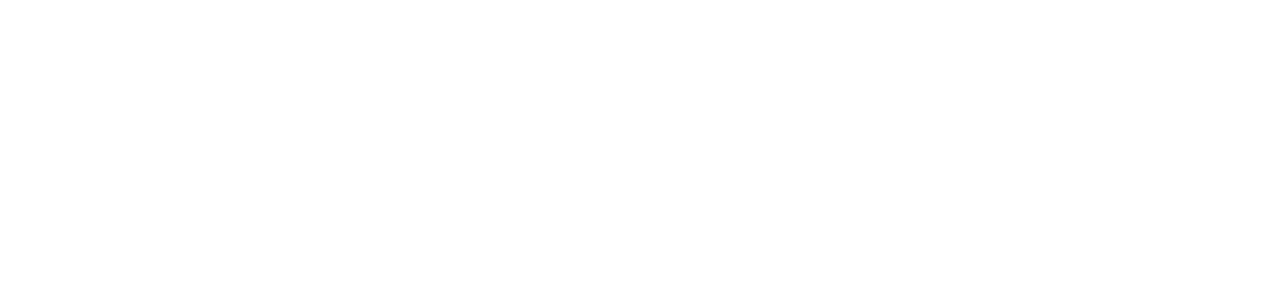
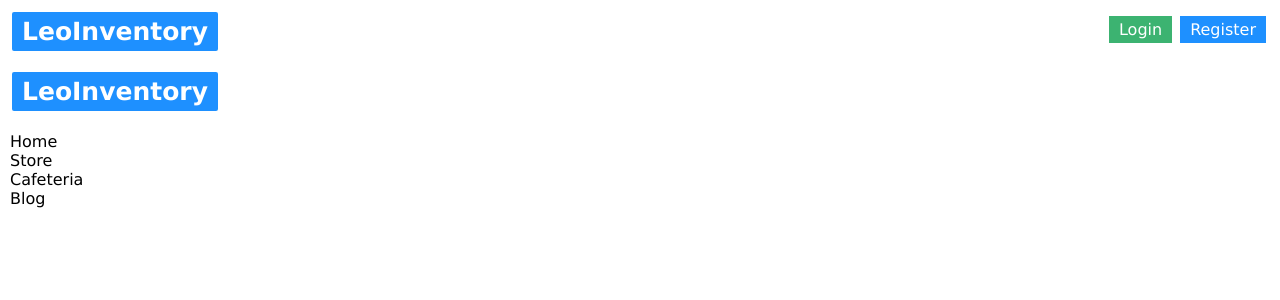
Before and after one commit to Leo-Malay/LeoMalay-ReactJS, a React (Create React App) app: page /Inventory/Billing in a window 1280 px wide. Shown: the top 300 px of the page. Built offline with nearby package versions, Linux system fonts and the light colour scheme.

Commit message:
Route Structure Changed. Created a differet route folder. Add new Service i.e. Inventory

```diff
--- a/src/App.js
+++ b/src/App.js
@@ -2,44 +2,23 @@ import { BrowserRouter, Route } from "react-router-dom";
 import "./css/App.css";
 import "./css/Color.css";
 import Home from "./views/Home";
-import Login from "./views/auth/Login";
-import Account from "./views/auth/Account";
-import NewAccount from "./views/auth/NewAccount";
-import UpdatePassword from "./views/auth/UpdatePassword";
-import Cart from "./views/store/Cart";
-import Product from "./views/store/Product";
-import Store from "./views/store/Store";
-import Order from "./views/store/Order";
-import Blog from "./views/blog/Blog";
-import BlogRead from "./views/blog/BlogRead";
-import BlogWrite from "./views/blog/BlogWrite";
-import Cafeteria from "./views/cafeteria/Cafeteria";
+import AuthRoute from "./routes/Auth";
+import BlogRoute from "./routes/Blog";
+import CafeteriaRoute from "./routes/Cafeteria";
+import StoreRoute from "./routes/Store";
+import InventoryRoute from "./routes/Inventory";
 const App = () => {
     return (
         <BrowserRouter>
-            {/* Authentication */}
             <Route exact path="/" component={Home} />
-            <Route exact path="/Auth/Login" component={Login} />
-            <Route exact path="/Auth/Account" component={Account} />
-            <Route exact path="/Auth/NewAccount" component={NewAccount} />
-            <Route
-                exact
-                path="/Auth/UpdatePassword"
-                component={UpdatePassword}
-            />
-            {/* Store */}
-            <Route exact path="/Store" component={Store} />
-            <Route exact path="/Store/Product/:id" component={Product} />
-            <Route exact path="/Store/Cart" component={Cart} />
-            <Route exact path="/Store/Order" component={Order} />
-            {/* Blog */}
-            <Route exact path="/Blog" component={Blog} />
-            <Route exact path="/Blog/BlogRead/:id" component={BlogRead} />
-            <Route exact path="/Blog/BlogWrite" component={BlogWrite} />
-            {/* Cafeteria */}
-            <Route exact path="/Cafeteria" component={Cafeteria} />
+            {/** Product Based */}
+            <AuthRoute />
+            <BlogRoute />
+            <CafeteriaRoute />
+            <StoreRoute />
+            {/** Service Based */}
+            <InventoryRoute />
         </BrowserRouter>
     );
 };
-
 export default App;
--- /dev/null
+++ b/src/routes/Auth.js
@@ -0,0 +1,21 @@
+import { Switch, Route } from "react-router-dom";
+import Login from "../views/auth/Login";
+import Account from "../views/auth/Account";
+import NewAccount from "../views/auth/NewAccount";
+import UpdatePassword from "../views/auth/UpdatePassword";
+const AuthRoute = () => {
+    return (
+        <Switch className="AuthRoute">
+            <Route exact path="/Auth/Login" component={Login} />
+            <Route exact path="/Auth/Account" component={Account} />
+            <Route exact path="/Auth/NewAccount" component={NewAccount} />
+            <Route
+                exact
+                path="/Auth/UpdatePassword"
+                component={UpdatePassword}
+            />
+        </Switch>
+    );
+};
+
+export default AuthRoute;
--- /dev/null
+++ b/src/routes/Blog.js
@@ -0,0 +1,15 @@
+import { Switch, Route } from "react-router-dom";
+import Blog from "../views/blog/Blog";
+import BlogRead from "../views/blog/BlogRead";
+import BlogWrite from "../views/blog/BlogWrite";
+const BlogRoute = () => {
+    return (
+        <Switch className="BlogRoute">
+            <Route exact path="/Blog" component={Blog} />
+            <Route exact path="/Blog/BlogRead/:id" component={BlogRead} />
+            <Route exact path="/Blog/BlogWrite" component={BlogWrite} />
+        </Switch>
+    );
+};
+
+export default BlogRoute;
--- /dev/null
+++ b/src/routes/Cafeteria.js
@@ -0,0 +1,11 @@
+import { Switch, Route } from "react-router-dom";
+import Cafeteria from "../views/cafeteria/Cafeteria";
+const CafeteriaRoute = () => {
+    return (
+        <Switch className="CafeteriaRoute">
+            <Route exact path="/Cafeteria" component={Cafeteria} />
+        </Switch>
+    );
+};
+
+export default CafeteriaRoute;
--- /dev/null
+++ b/src/routes/Inventory.js
@@ -0,0 +1,17 @@
+/** Inventory Service */
+import { Switch, Route } from "react-router-dom";
+import Dashboard from "../views/services/inventory/Dashboard";
+import Billing from "../views/services/inventory/Billing";
+import Stock from "../views/services/inventory/Stock";
+
+const InventoryRoute = () => {
+    return (
+        <Switch className="InventoryRoute">
+            <Route exact path="/Inventory" component={Dashboard} />;
+            <Route exact path="/Inventory/Billing" component={Billing} />;
+            <Route exact path="/Inventory/Stock" component={Stock} />;
+        </Switch>
+    );
+};
+
+export default InventoryRoute;
--- /dev/null
+++ b/src/routes/Store.js
@@ -0,0 +1,17 @@
+import { Switch, Route } from "react-router-dom";
+import Cart from "../views/store/Cart";
+import Product from "../views/store/Product";
+import Store from "../views/store/Store";
+import Order from "../views/store/Order";
+const StoreRoute = () => {
+    return (
+        <Switch className="StoreRoute">
+            <Route exact path="/Store" component={Store} />
+            <Route exact path="/Store/Product/:id" component={Product} />
+            <Route exact path="/Store/Cart" component={Cart} />
+            <Route exact path="/Store/Order" component={Order} />
+        </Switch>
+    );
+};
+
+export default StoreRoute;
--- /dev/null
+++ b/src/views/services/inventory/Billing.js
@@ -0,0 +1,23 @@
+import Header from "../../../components/Header";
+import Footer from "../../../components/Footer";
+const Billing = () => {
+    return (
+        <div className="Billing">
+            <Header
+                props={{
+                    title: "LeoInventory",
+                    color: "primary",
+                    type: "Inventory",
+                }}
+            />
+            <Footer
+                props={{
+                    title: "LeoInventory",
+                    color: "primary",
+                    type: "Inventory",
+                }}
+            />
+        </div>
+    );
+};
+export default Billing;
--- /dev/null
+++ b/src/views/services/inventory/Dashboard.js
@@ -0,0 +1,23 @@
+import Header from "../../../components/Header";
+import Footer from "../../../components/Footer";
+const Dashboard = () => {
+    return (
+        <div className="Dashboard">
+            <Header
+                props={{
+                    title: "LeoInventory",
+                    color: "primary",
+                    type: "Inventory",
+                }}
+            />
+            <Footer
+                props={{
+                    title: "LeoInventory",
+                    color: "primary",
+                    type: "Inventory",
+                }}
+            />
+        </div>
+    );
+};
+export default Dashboard;
--- /dev/null
+++ b/src/views/services/inventory/Stock.js
@@ -0,0 +1,23 @@
+import Header from "../../../components/Header";
+import Footer from "../../../components/Footer";
+const Stock = () => {
+    return (
+        <div className="Stock">
+            <Header
+                props={{
+                    title: "LeoInventory",
+                    color: "primary",
+                    type: "Inventory",
+                }}
+            />
+            <Footer
+                props={{
+                    title: "LeoInventory",
+                    color: "primary",
+                    type: "Inventory",
+                }}
+            />
+        </div>
+    );
+};
+export default Stock;
```
Also changed, not shown: src/views/services/ServiceHome.js (added).
